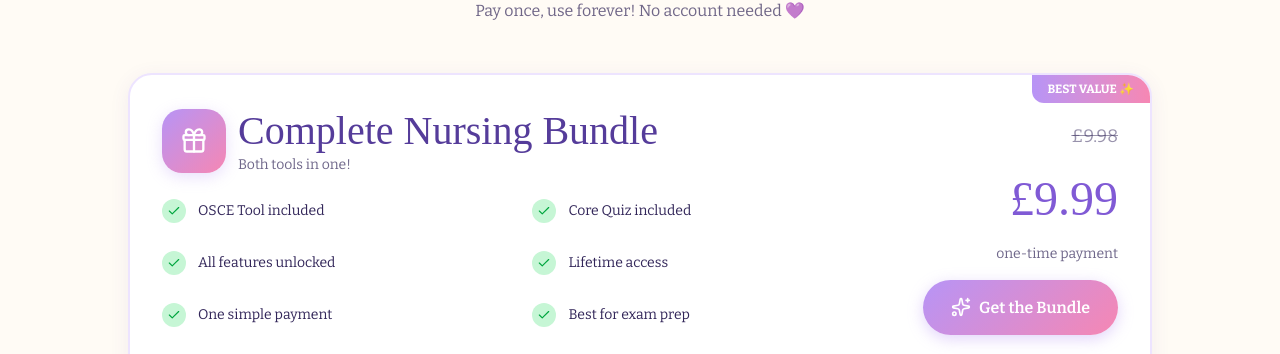
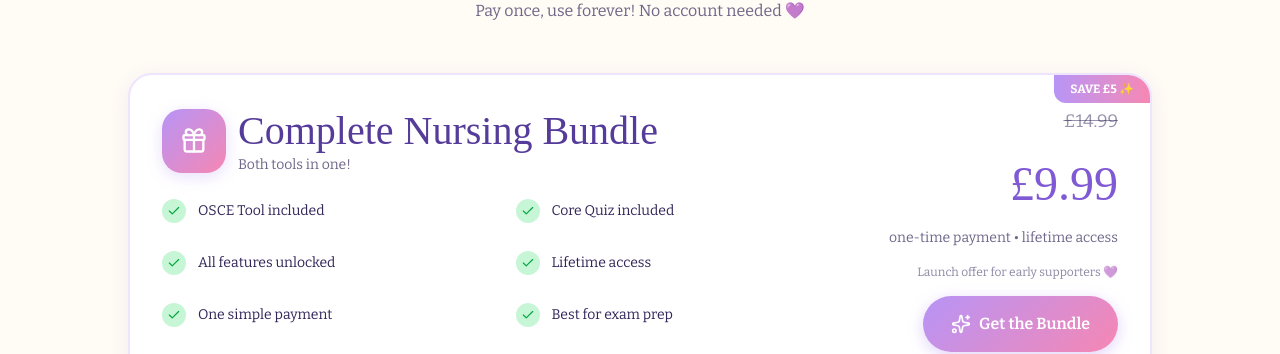
Before and after one commit to laurencaitlinemmerson-tech/revision-foundations-saas, a Next.js app: page /pricing in a window 1280 px wide. Shown: the part 247-601 px from the top of the page. Built offline with nearby package versions, Linux system fonts and the light colour scheme; no server answers; a web font is replaced by a local one.

Commit message:
Update page.tsx

```diff
--- a/src/app/pricing/page.tsx
+++ b/src/app/pricing/page.tsx
@@ -83,8 +83,9 @@ export default function PricingPage() {
           {/* Bundle - Featured */}
           <div className="card mb-8 relative overflow-hidden border-[var(--lavender)] border-2">
             <div className="absolute top-0 right-0 bg-gradient-to-r from-[var(--lavender)] to-[var(--pink)] text-white text-xs font-bold px-4 py-1.5 rounded-bl-xl">
-              BEST VALUE ✨
-            </div>
+  SAVE £5 ✨
+</div>
+
             <div className="flex flex-col md:flex-row md:items-center gap-8">
               <div className="flex-1">
                 <div className="flex items-center gap-3 mb-4">
@@ -116,10 +117,16 @@ export default function PricingPage() {
               </div>
               <div className="text-center md:text-right">
                 <div className="mb-2">
-                  <span className="text-[var(--plum-dark)]/50 line-through text-lg">£9.98</span>
-                </div>
-                <div className="stat-number mb-1">£9.99</div>
-                <p className="text-sm text-[var(--plum-dark)]/70 mb-4">one-time payment</p>
+  <span className="text-[var(--plum-dark)]/50 line-through text-lg">£14.99</span>
+</div>
+<div className="stat-number mb-1">£9.99</div>
+<p className="text-sm text-[var(--plum-dark)]/70 mb-4">
+  one-time payment • lifetime access
+</p>
+<p className="text-xs text-[var(--plum-dark)]/55 mb-4">
+  Launch offer for early supporters 💜
+</p>
+
 
                 {showEmailInput === 'bundle' && !isSignedIn ? (
                   <div className="space-y-3">
```
